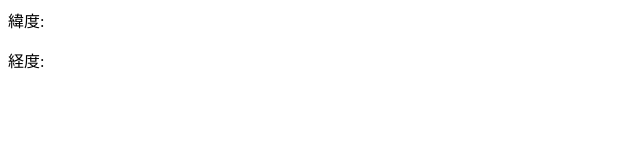
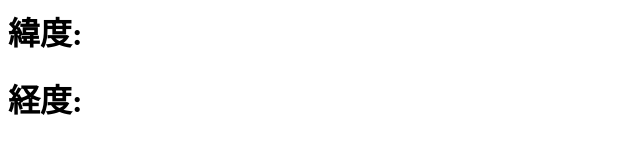
Before and after one commit to scfcdv/ibasyo, a plain HTML site: page index.html in a window 1280 px wide. Shown: the whole page, without its empty margins (0-640 px from the left). Drawn offline with Linux system fonts and the light colour scheme.

Commit message:
Update index.html

```diff
--- a/index.html
+++ b/index.html
@@ -1,6 +1,6 @@
 <title>現在地</title>
-<p>緯度:<span id="latitude"></span></p>
-<p>経度: <span id="longitude"></span></p>
+<h1>緯度:<span id="latitude"></span></h1>
+<h1>経度: <span id="longitude"></span></h1>
 <script>
 function getLocation() {
 if (navigator.geolocation) {
```
